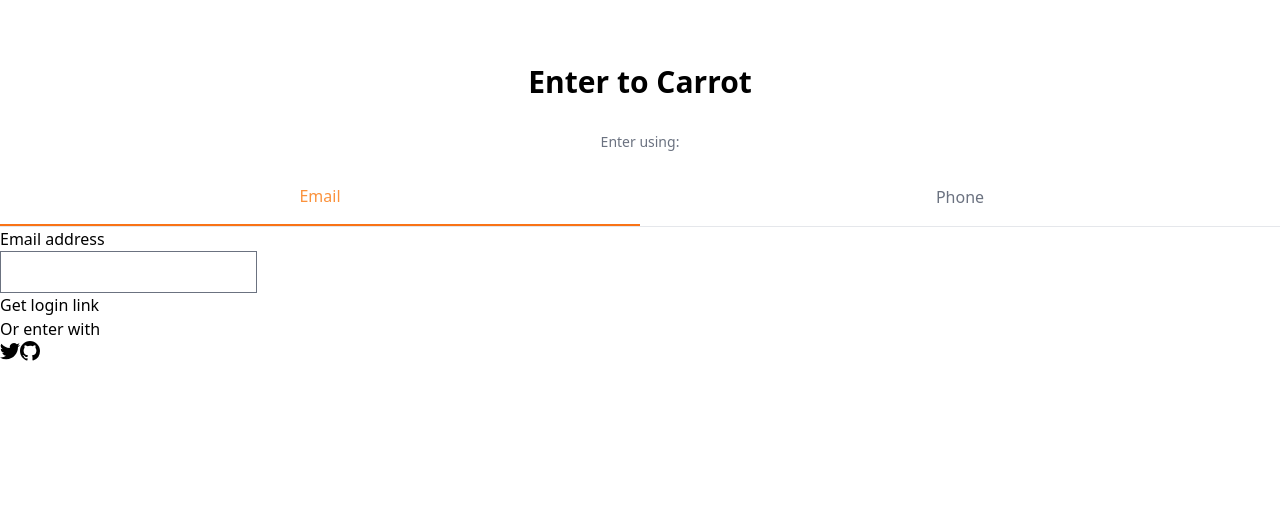
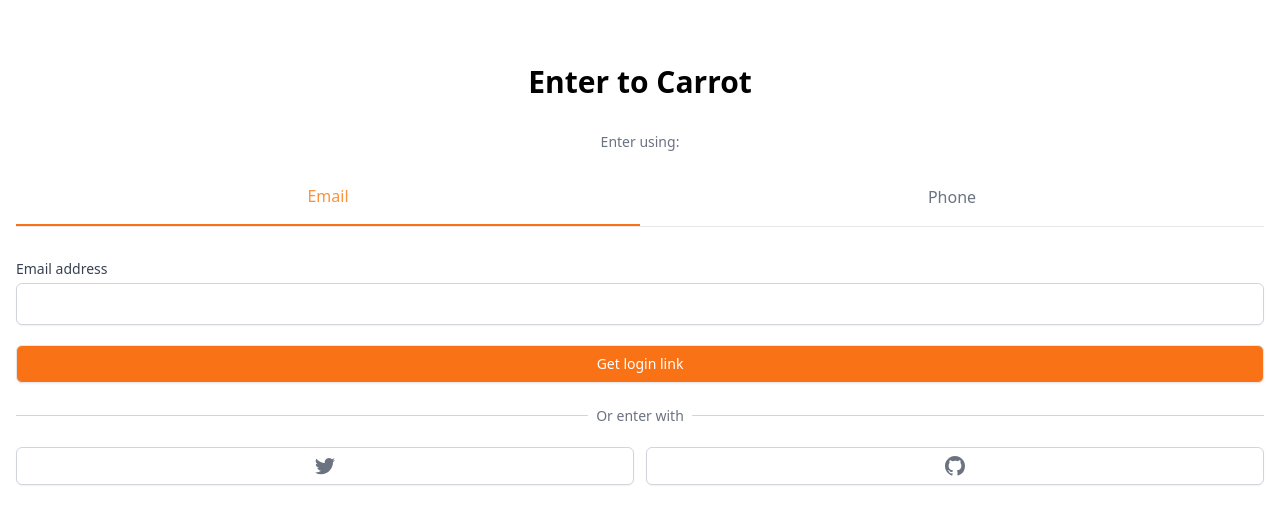
Before and after one commit to BoraParkDev/caroot-market, a Next.js app: page /enter in a window 1280 px wide. Shown: the top 524 px of the page. Built offline with nearby package versions, Linux system fonts and the light colour scheme.

Commit message:
#modify style updated.

```diff
--- a/src/pages/enter.tsx
+++ b/src/pages/enter.tsx
@@ -8,7 +8,7 @@
 
   return (
     <div>
-      <div className="mt-16">
+      <div className="mt-16 px-4">
         <h3 className="text-3xl font-bold text-center">Enter to Carrot</h3>
         <div className="mt-8">
           <div className="flex flex-col items-center">
@@ -27,34 +27,42 @@
               </button>
             </div>
           </div>
-          <form>
-            <label>
+          <form className="flex flex-col mt-8">
+            <label className="text-sm font-medium text-gray-700">
               {method === "email" ? "Email address" : null}
               {method === "phone" ? "Phone number" : null}
             </label>
-            <div>
-              {method === "email" ? <input type="email" required/> : null}
+            <div className="mt-1">
+              {method === "email" ?
+                <input type="email"
+                       className="appearance-none w-full px-3 py-2 border border-gray-300 rounded-md shadow-sm placeholder-gray-400 focus:outline-none focus:ring-orange-500 focus:outline-none focus:ring-orange-500 focus:border-orange-500"
+                       required/> : null}
               {method === "phone" ? (
-                <div>
-                  <span>+82</span>
-                  <input type="number" required/>
+                <div className="flex rounded-md shadow-sm">
+                  <span
+                    className="flex items-center justify-center px-3 rounded-l-md border border-r-0 border-gray-300 bg-gray-50 text-gray-500 select-none text-sm">+82</span>
+                  <input type="number"
+                         className="appearance-none w-full px-3 py-2 border border-gray-300 rounded-md rounded-l-none shadow-sm placeholder-gray-400 focus:outline-none focus:ring-orange-500 focus:outline-none focus:ring-orange-500 focus:border-orange-500"
+                         required/>
                 </div>
               ) : null}
             </div>
-            <button>
+            <button
+              className="mt-5 bg-orange-500 hover:bg-orange-600 text-white py-2 px-4 border boreder-transparent rounded-md shadow-sm text-sm font-medium focus:ring-2 focus:ring-offset-2 focus:ring-orange-500 focus:outline-one">
               {method === "email" ? "Get login link" : null}
               {method === "phone" ? "Get one-time password" : null}
             </button>
           </form>
-          <div>
-            <div>
-              <div/>
-              <div>
-                <span>Or enter with</span>
+          <div className="mt-8">
+            <div className="relative">
+              <div className="absolute w-full border-t border-gray-300"/>
+              <div className="relative -top-3 text-center">
+                <span className="bg-white px-2 text-sm text-gray-500">Or enter with</span>
               </div>
             </div>
-            <div>
-              <button>
+            <div className="grid grid-cols-2 mt-2 gap-3">
+              <button
+                className="flex justify-center items-center py-2 px-4 border border-gray-300 rounded-md shadow-sm bg-white text-sm font-medium text-gray-500 hover:bg-gray-50 ">
                 <svg
                   className="w-5 h-5"
                   aria-hidden="true"
@@ -65,7 +73,9 @@
                     d="M6.29 18.251c7.547 0 11.675-6.253 11.675-11.675 0-.178 0-.355-.012-.53A8.348 8.348 0 0020 3.92a8.19 8.19 0 01-2.357.646 4.118 4.118 0 001.804-2.27 8.224 8.224 0 01-2.605.996 4.107 4.107 0 00-6.993 3.743 11.65 11.65 0 01-8.457-4.287 4.106 4.106 0 001.27 5.477A4.073 4.073 0 01.8 7.713v.052a4.105 4.105 0 003.292 4.022 4.095 4.095 0 01-1.853.07 4.108 4.108 0 003.834 2.85A8.233 8.233 0 010 16.407a11.616 11.616 0 006.29 1.84"/>
                 </svg>
               </button>
-              <button>
+              <button
+                className="flex justify-center items-center py-2 px-4 border border-gray-300 rounded-md shadow-sm bg-white text-sm font-medium text-gray-500 hover:bg-gray-50 "
+              >
                 <svg
                   className="w-5 h-5"
                   aria-hidden="true"
```
